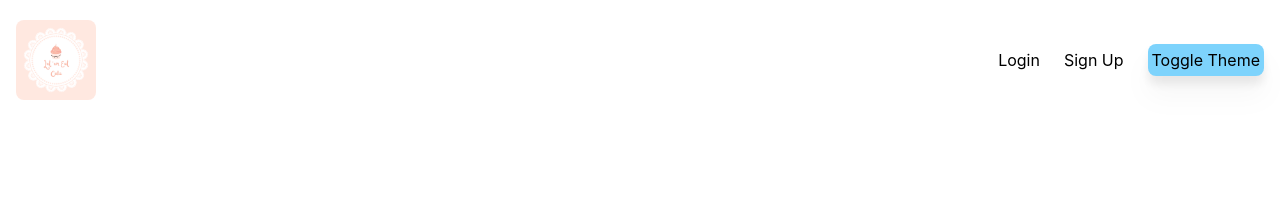
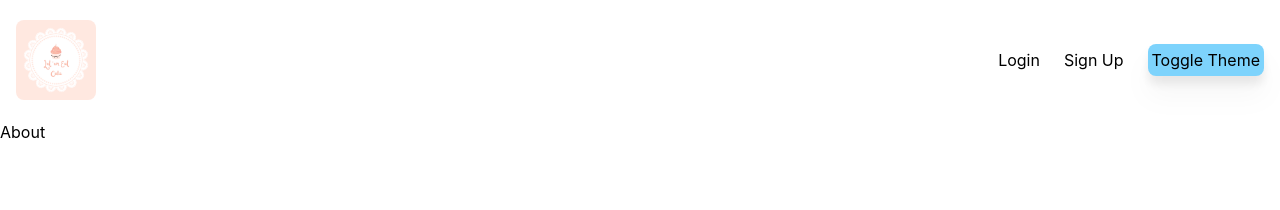
Before and after one commit to ccash12/incredible-wedding-organizer, a React (Create React App) app in the folder frontend/: page /About in a window 1280 px wide. Shown: the top 210 px of the page. Built offline with nearby package versions, Linux system fonts and the light colour scheme; what tw-elements would draw is missing.

Commit message:
added about route and page

```diff
--- a/frontend/src/App.js
+++ b/frontend/src/App.js
@@ -9,6 +9,7 @@ import DisplayParty from "./components/Party/DisplayParty";
 import Navbar from "./components/Navbar/Navbar";
 import { BrowserRouter, Routes, Route, Navigate, useNavigate } from "react-router-dom";
 import { Profile } from "./components/Profile/Profile";
+import { About } from "./components/About/About"
 
 export default function App() {
   const [userState, setUserState] = useState({
@@ -65,6 +66,7 @@ export default function App() {
             }
           />
           <Route path="profile" element={<Profile />} />
+          <Route path="About" element={<About />} />
           <Route
             path="/weddings"
             element={
--- /dev/null
+++ b/frontend/src/components/About/About.js
@@ -0,0 +1,8 @@
+import React from "react";
+
+export const About = () => {
+    return (
+        <div>
+            About
+        </div>
+)};
--- a/frontend/src/components/Navbar/Navbar.js
+++ b/frontend/src/components/Navbar/Navbar.js
@@ -62,6 +62,7 @@ export default function Navbar({
           </div>
           <div className="hidden sm:flex flex-1 justify-end items-center gap-6">
             {userState.firstname && <Link to="/profile">Profile</Link>}
+            {userState.firstname && <Link to="/about">About</Link>}
             {userState.firstname && (
               <button
                 className="m-3 p-1 hover:scale-105 hover:text-white bg-sky-300 dark:bg-blue-700 dark:text-slate-100 rounded-lg drop-shadow-xl"
@@ -119,6 +120,17 @@ export default function Navbar({
                       Profile
                     </Link>
                   )}
+                  {userState.firstname && (
+                    <Link
+                      to="/about"
+                      className="text-gray-700 block px-4 py-2 text-sm"
+                      role="menuitem"
+                      tabIndex="-1"
+                      id="menu-item-2"
+                    >
+                      About
+                    </Link>
+                  )}
                   {!userState.firstname && (
                     <Link
                       to="/login"
```
Also changed, not shown: 1 other file (tests, documents, lock files or other folders).
